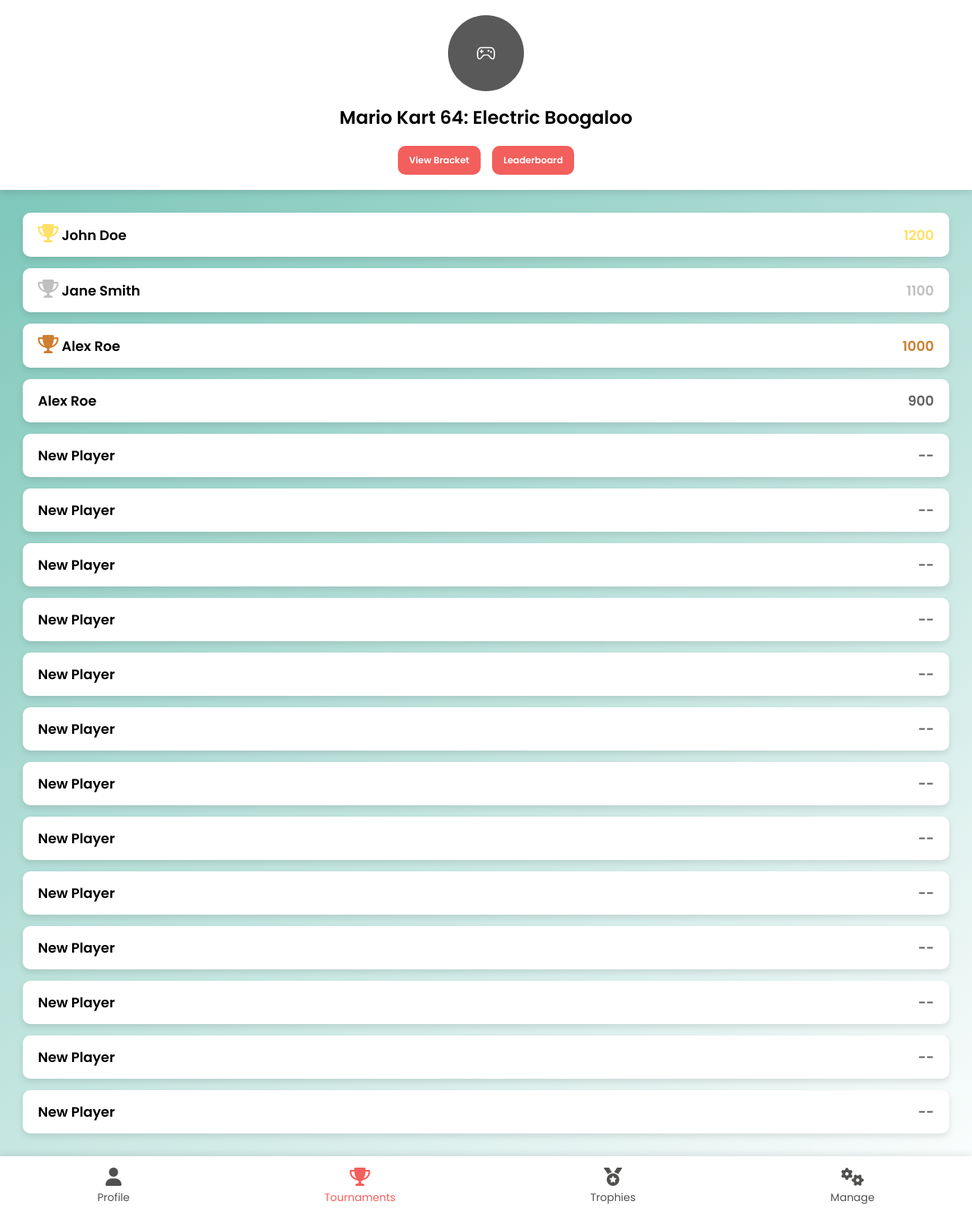
After one commit to LucasTCook/TournaMaster, a PHP site: page /game/1/1 in a window 1280 px wide. The commit adds this page. Shown: the whole page at 76% size. Run offline with PHP 8.4, Linux system fonts and the light colour scheme.

Commit message:
new game leaderbaord

```diff
--- /dev/null
+++ b/css/game.css
@@ -0,0 +1,127 @@
+.game-header-container {
+    margin: 0 auto;
+    padding: 20px;
+    background-color: var(--white); /* White background for profile container */
+    box-shadow: 0 4px 8px var(--box-shadow); /* Global shadow */
+    /* border-radius: 0px 0px 65px 65px; */
+    text-align: center;
+    position: fixed;
+    top: 0;
+    width: 100%;
+}
+
+.game-pic {
+    width: 100px;
+    height: 100px;
+    border-radius: 50%;
+    margin-bottom: 10px;
+}
+
+.games-header-buttons {
+    display: flex;
+    justify-content: center;
+    gap: 15px;
+    margin-top: 20px;
+}
+
+.games-selection {
+    padding: 10px 15px;
+    border-radius: 10px;
+    font-size: 12px;
+    font-weight: bold;
+    color: var(--white);
+    background-color: var(--primary-color);
+}
+
+.games-selection.active {
+    background-color: var(--primary-hover);
+}
+
+.bracket-container {
+    display: none;
+}
+
+/* Leaderboard Container */
+.leaderboard-container {
+    text-align: left;
+    display: flex;
+    flex-direction: column;
+    gap: 15px;
+    width: 100%;
+    position: fixed;
+    top: 250px;
+    overflow-y: scroll;
+    height: calc(100vh - 330px);
+    padding: 30px;
+}
+
+/* Leaderboard Card Styling */
+.leaderboard-card {
+    display: flex;
+    justify-content: space-between;
+    align-items: center;
+    background-color: var(--white);
+    padding: 15px 20px;
+    border-radius: 10px;
+    box-shadow: 0 4px 8px var(--box-shadow);
+    transition: transform 0.3s ease;
+}
+
+.leaderboard-card:hover {
+    transform: scale(1.03); /* Slight zoom on hover */
+}
+
+/* Player Name Styling */
+.player-name {
+    font-size: 18px;
+    font-weight: bold;
+    color: var(--default-color);
+}
+
+/* Player Points Styling */
+.player-points {
+    font-size: 18px;
+    font-weight: bold;
+    color: var(--grey);
+}
+
+/* Trophy Icons */
+.gold-trophy {
+    color: var(--gold);
+    font-size: 24px;
+}
+
+.silver-trophy {
+    color: var(--silver);
+    font-size: 24px;
+}
+
+.bronze-trophy {
+    color: var(--bronze);
+    font-size: 24px;
+}
+
+/* Special Classes for Top 3 */
+.first-place .player-points {
+    color: var(--gold);
+}
+
+.second-place .player-points {
+    color: var(--silver);
+}
+
+.third-place .player-points {
+    color: var(--bronze);
+}
+
+/* Header Styling */
+.leaderboard-header {
+    text-align: center;
+    margin-top: 20px;
+}
+
+.leaderboard-title {
+    font-size: 24px;
+    font-weight: bold;
+    color: var(--default-color);
+}
--- a/css/styles.css
+++ b/css/styles.css
@@ -14,6 +14,7 @@
     --gold-hover: #d4a017;      /* Slightly darker gold for hover */
     --silver-hover: #aaaaaa;    /* Slightly darker silver for hover */
     --bronze-hover: #a86024;    /* Slightly darker bronze for hover */
+    --grey: #636363;
 }
 
 html, body {
--- /dev/null
+++ b/js/game.js
@@ -0,0 +1,11 @@
+$(document).ready(function() {
+    $('#game-leaderboard-button').click(function(event) {
+        $('#bracket').hide();
+        $('#leaderboard').show();
+    });
+
+    $('#game-bracket-button').click(function(event) {
+        $('#bracket').show();
+        $('#leaderboard').hide();
+    });
+});
--- /dev/null
+++ b/php/games/game.php
@@ -0,0 +1,111 @@
+<?php
+session_start();
+$activePage = 'tournaments';
+include '../../includes/header.php';
+?>
+
+<link rel="stylesheet" href="../../css/game.css">
+<script src="../../js/game.js"></script>
+
+<div class="game-header-container">
+    <img src="../../images/game-placeholder.jpg" alt="game Picture" class="game-pic">
+    <h2 class="game-name">Mario Kart 64: Electric Boogaloo</h2>
+    <div class="games-header-buttons">
+        <div id="game-bracket-button" class="games-selection">
+            <span class="games-selection-title">View Bracket</span>
+        </div>
+        <div id="game-leaderboard-button" class="games-selection">
+            <span class="games-selection-title">Leaderboard</span>
+        </div>
+    </div>
+</div>
+
+<div id="bracket" class="bracket-container">
+
+</div>
+
+<div id="leaderboard" class="leaderboard-container">
+    <div class="leaderboard-card first-place">
+        <div>
+            <i class="fas fa-trophy gold-trophy"></i>
+            <span class="player-name">John Doe</span>
+        </div>
+        <span class="player-points">1200</span>
+    </div>
+
+    <div class="leaderboard-card second-place">
+        <div>
+            <i class="fas fa-trophy silver-trophy"></i>
+            <span class="player-name">Jane Smith</span>
+        </div>
+        <span class="player-points">1100</span>
+    </div>
+
+    <div class="leaderboard-card third-place">
+        <div>
+            <i class="fas fa-trophy bronze-trophy"></i>
+            <span class="player-name">Alex Roe</span>
+        </div>
+        <span class="player-points">1000</span>
+    </div>
+
+    <div class="leaderboard-card">
+        <span class="player-name">Alex Roe</span>
+        <span class="player-points">900</span>
+    </div>
+
+    <div class="leaderboard-card">
+        <span class="player-name">New Player</span>
+        <span class="player-points">--</span>
+    </div>
+    <div class="leaderboard-card">
+        <span class="player-name">New Player</span>
+        <span class="player-points">--</span>
+    </div>
+    <div class="leaderboard-card">
+        <span class="player-name">New Player</span>
+        <span class="player-points">--</span>
+    </div>
+    <div class="leaderboard-card">
+        <span class="player-name">New Player</span>
+        <span class="player-points">--</span>
+    </div>
+    <div class="leaderboard-card">
+        <span class="player-name">New Player</span>
+        <span class="player-points">--</span>
+    </div>
+    <div class="leaderboard-card">
+        <span class="player-name">New Player</span>
+        <span class="player-points">--</span>
+    </div>
+    <div class="leaderboard-card">
+        <span class="player-name">New Player</span>
+        <span class="player-points">--</span>
+    </div>
+    <div class="leaderboard-card">
+        <span class="player-name">New Player</span>
+        <span class="player-points">--</span>
+    </div>
+    <div class="leaderboard-card">
+        <span class="player-name">New Player</span>
+        <span class="player-points">--</span>
+    </div>
+    <div class="leaderboard-card">
+        <span class="player-name">New Player</span>
+        <span class="player-points">--</span>
+    </div>
+    <div class="leaderboard-card">
+        <span class="player-name">New Player</span>
+        <span class="player-points">--</span>
+    </div>
+    <div class="leaderboard-card">
+        <span class="player-name">New Player</span>
+        <span class="player-points">--</span>
+    </div>
+    <div class="leaderboard-card">
+        <span class="player-name">New Player</span>
+        <span class="player-points">--</span>
+    </div>
+</div>
+
+<?php include '../../includes/footer.php'; ?>
--- a/php/games/games.php
+++ b/php/games/games.php
@@ -21,7 +21,7 @@ include '../../includes/header.php';
 </div>
 
 <div class="games-container">
-    <div class="game-card">
+    <div class="game-card" onclick="window.location.href='./game/1/1'">
         <img src="images\game-placeholder.jpg" alt="Game Image" class="game-image">
         <div class="game-info">
             <span class="game-name">Super Mario Bros</span>
```
Also changed, not shown: .htaccess.
